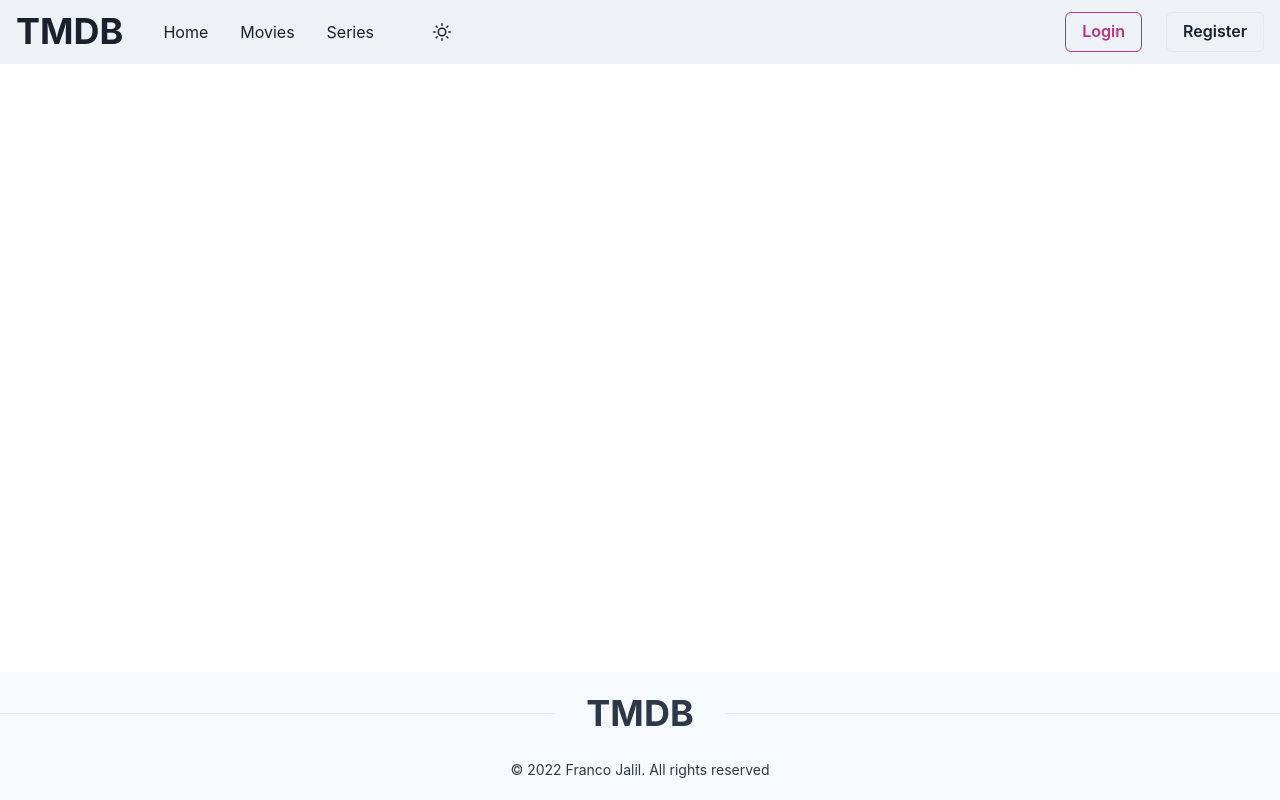
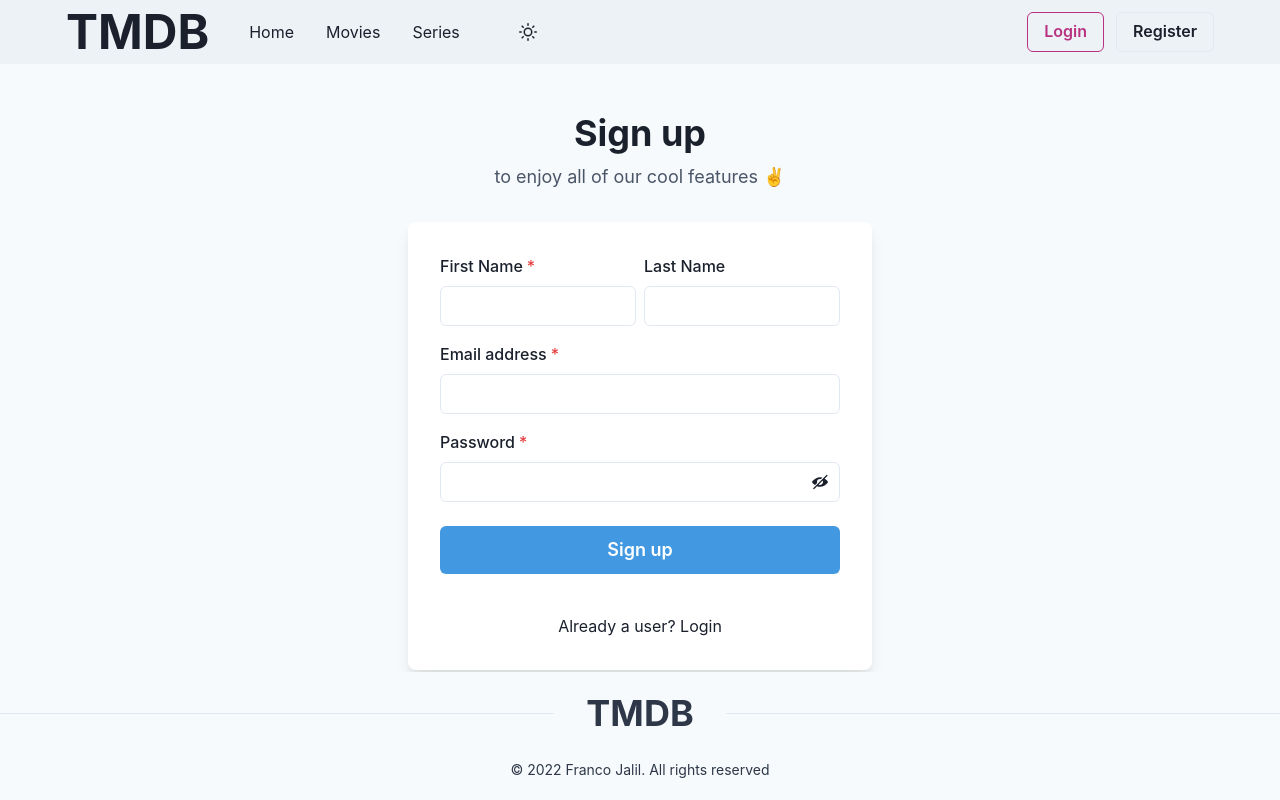
Before and after one commit to francojalil7/TMDB-Frontend, a React (Create React App) app: page /register in a window 1280 px wide. Built offline with nearby package versions, Linux system fonts and the light colour scheme.

Commit message:
add react-hook-form

```diff
--- a/package.json
+++ b/package.json
@@ -19,6 +19,7 @@
     "framer-motion": "^7.5.3",
     "react": "^18.2.0",
     "react-dom": "^18.2.0",
+    "react-hook-form": "^7.38.0",
     "react-icons": "^4.4.0",
     "react-redux": "^8.0.4",
     "react-router-dom": "^6.4.2",
--- a/src/App.tsx
+++ b/src/App.tsx
@@ -1,10 +1,9 @@
 import React from "react";
 import { Route, Routes } from "react-router-dom";
 import Navbar from "./components/navbar/NavBar";
-import Footer from "./components/footer/Footer"
-import Login from "./views/login/Login"
-import Register from "./views/register/Register"
-
+import Footer from "./components/footer/Footer";
+import Login from "./components/login/Login";
+import Register from "./components/register/Register";
 
 function App() {
   return (
@@ -13,8 +12,9 @@
       <Routes>
         <Route path="/"></Route>
         <Route path="/login" element={<Login />}></Route>
+        <Route path="/register" element={<Register />}></Route>
       </Routes>
-      <Footer/>
+      <Footer />
     </>
   );
 }
--- /dev/null
+++ b/src/components/login/Login.module.css
@@ -0,0 +1,4 @@
+.inputEmail{
+    border-color: #3182ce !important;
+    box-shadow: 0 0 0 1px #3182ce !important;
+}
--- a/src/components/login/Login.tsx
+++ b/src/components/login/Login.tsx
@@ -1,68 +1,95 @@
 import {
+  Flex,
   Box,
+  FormControl,
+  FormLabel,
+  Input,
+  Stack,
   Button,
-  FormControl,
-  FormErrorMessage,
-  FormHelperText,
-  FormLabel,
   Heading,
-  Input,
+  Text,
+  useColorModeValue,
 } from "@chakra-ui/react";
-import React, { useState } from "react";
+import { Link } from "react-router-dom";
+import { useForm, Resolver } from "react-hook-form";
+
+type FormValues = {
+  email: string;
+  password: string;
+};
+
+const resolver: Resolver<FormValues> = async (values) => {
+  return {
+    values: values.email ? values : {},
+    errors: !values.email
+      ? {
+        email: {
+            type: "required",
+            message: "This is required.",
+          },
+        }
+      : {},
+  };
+};
+
 
 export default function Login() {
-  const [{ email, password }, setUser] = useState({ email: "", password: "" });
-
-  const handleInputChange = ({
-    target: { name, value },
-  }: React.ChangeEvent<HTMLInputElement>) =>
-    setUser((prev) => {
-      (prev as any)[name] = value;
-      const newValue = { ...prev };
-      return newValue;
-    });
-  function errorMessageExample() {
-    const isError = email === "";
-
-    return (
-      <FormControl isInvalid={isError} w={"30vh"} m="0 auto">
-        <FormLabel>Email</FormLabel>
-        <Input
-          type="email"
-          name="email"
-          value={email}
-          placeholder="Enter your email."
-          onChange={handleInputChange}
-        />
-        {!isError ? (
-          <FormHelperText>Enter your email your mail.</FormHelperText>
-        ) : (
-          <FormErrorMessage>Email is required.</FormErrorMessage>
-        )}
-      </FormControl>
-    );
-  }
+  const { register, handleSubmit, formState: { errors } } = useForm<FormValues>({ resolver });
+  const onSubmit = handleSubmit((data) => {
+    console.log("🚀 ~ file: Login.tsx ~ line 39 ~ Login ~ data", data)
+  })
   return (
-    <>
-      <Box mt={"10vh"}>
-        <Heading ml={{ base: "5vh", lg: "58vh", xl: "62vh" }} my="5">
-          Login to your account
-        </Heading>
-        {errorMessageExample()}
-        <FormControl w={"30vh"} m="0 auto">
-          <FormLabel>Password</FormLabel>
-          <Input
-            type="password"
-            name="password"
-            value={password}
-            placeholder="Enter your password."
-            onChange={handleInputChange}
-          />
-        </FormControl>
-        <Box m="5" display={"flex"}>
-          <Button m="0 auto">Login</Button>
+    <Flex
+      minH={"81vh"}
+      align={"center"}
+      justify={"center"}
+      bg={useColorModeValue("gray.50", "gray.800")}
+    >
+      <Stack spacing={8} mx={"auto"} maxW={"lg"} py={12} px={6}>
+        <Stack align={"center"}>
+          <Heading fontSize={"4xl"}>Sign in to your account</Heading>
+          <Text fontSize={"lg"} color={"gray.600"}>
+            to enjoy all of our cool features ✌️
+          </Text>
+        </Stack>
+        <Box
+          rounded={"lg"}
+          bg={useColorModeValue("white", "gray.700")}
+          boxShadow={"lg"}
+          p={8}
+        >
+          <Stack spacing={4} onSubmit={onSubmit}>
+            <FormControl id="email">
+              <FormLabel>Email address</FormLabel>
+              <Input type="email"{...register("email")}  />
+            </FormControl>
+            <FormControl id="password">
+              <FormLabel>Password</FormLabel>
+              <Input type="password" {...register("password")}/>
+            </FormControl>
+            <Stack spacing={10}>
+              <Button
+                bg={"blue.400"}
+                color={"white"}
+                _hover={{
+                  bg: "blue.500",
+                }}
+                onClick={onSubmit}
+              >
+                Sign in
+              </Button>
+            </Stack>
+            <Stack pt={6}>
+              <Text align={"center"}>
+                Already a user?
+                <Link to="/register" color={"blue.400"}>
+                  Register
+                </Link>
+              </Text>
+            </Stack>
+          </Stack>
         </Box>
-      </Box>
-    </>
+      </Stack>
+    </Flex>
   );
 }
--- a/src/components/navbar/NavBar.tsx
+++ b/src/components/navbar/NavBar.tsx
@@ -20,8 +20,7 @@
 import { Link } from "react-router-dom";
 import { ColorModeSwitcher } from "./ColorModeSwitcher";
 import navStyles from "./NavBar.module.css";
-import {motion } from "framer-motion"
-
+import { motion } from "framer-motion";
 
 const Links = [
   {
@@ -55,13 +54,13 @@
 export default function Navbar() {
   const { isOpen, onOpen, onClose } = useDisclosure();
 
-  const user = { name: "no hay" };
+  const user = { name: "" };
 
   return (
-    <Box className={navStyles.mobileNav} w="100%">
-      <Box bg={useColorModeValue("gray.100", "gray.900")} px={4}>
+    <Box m="auto" className={navStyles.mobileNav} w="100%" bg={useColorModeValue("gray.100", "gray.900")}>
+      <Box m="auto" px={4} maxWidth="1180px">
         <Flex h={16} alignItems={"center"} justifyContent={"space-between"}>
-          <HStack spacing={8} alignItems={"center"}  >
+          <HStack spacing={8} alignItems={"center"}>
             <Box display={{ base: "flex", md: "none" }}>
               <Menu>
                 <MenuButton
@@ -79,8 +78,10 @@
                 </MenuList>
               </Menu>
             </Box>
+            <Link to="/">
+              <Heading m="0 auto" fontSize={{base:"0.8rem",lg:"2rem",xl:"3rem"}}>TMDB</Heading>
+            </Link>
 
-            <Heading>TMDB</Heading>
             <HStack
               as={"nav"}
               spacing={4}
@@ -94,7 +95,7 @@
             </HStack>
             <ColorModeSwitcher />
           </HStack>
-          {user.name === "" ? (
+          {user.name !== "" ? (
             <Flex alignItems={"center"}>
               <Menu>
                 <MenuButton
@@ -119,9 +120,28 @@
               </Menu>
             </Flex>
           ) : (
-            <ButtonGroup variant="outline" spacing="6">
-              <Button colorScheme="pink" as={motion.button} whileTap={{ scale: 0.8 }} whileHover={{ scale: 1.1 }}>Login</Button>
-              <Button as={motion.button} whileTap={{ scale: 0.8 }} whileHover={{ scale: 1.1 }}>Register</Button>
+            <ButtonGroup variant="outline" spacing="3">
+              <Link to="/login">
+                <Button
+                  colorScheme="pink"
+                  as={motion.button}
+                  whileTap={{ scale: 0.8 }}
+                  whileHover={{ scale: 1.1 }}
+                  m="0"
+                >
+                  Login
+                </Button>
+              </Link>
+              <Link to="/register">
+                <Button
+                  as={motion.button}
+                  whileTap={{ scale: 0.8 }}
+                  whileHover={{ scale: 1.1 }}
+                  m="0"
+                >
+                  Register
+                </Button>
+              </Link>
             </ButtonGroup>
           )}
         </Flex>
--- a/src/components/register/Register.tsx
+++ b/src/components/register/Register.tsx
@@ -1,10 +1,106 @@
-import { Heading } from "@chakra-ui/react";
-import { ReactNode } from "react";
+import {
+  Flex,
+  Box,
+  FormControl,
+  FormLabel,
+  Input,
+  InputGroup,
+  HStack,
+  InputRightElement,
+  Stack,
+  Button,
+  Heading,
+  Text,
+  useColorModeValue,
+} from "@chakra-ui/react";
+import { useState } from "react";
+import { ViewIcon, ViewOffIcon } from "@chakra-ui/icons";
+import { Link } from "react-router-dom";
 
 export default function Register() {
+  const [showPassword, setShowPassword] = useState(false);
+
   return (
-    <>
-      <Heading>Create Account</Heading>
-    </>
+    <Flex
+      minH={"81vh"}
+      align={"center"}
+      justify={"center"}
+      bg={useColorModeValue("gray.50", "gray.800")}
+    >
+      <Stack spacing={8} mx={"auto"} maxW={"lg"} py={12} px={6}>
+        <Stack align={"center"}>
+          <Heading fontSize={"4xl"} textAlign={"center"}>
+            Sign up
+          </Heading>
+          <Text fontSize={"lg"} color={"gray.600"}>
+            to enjoy all of our cool features ✌️
+          </Text>
+        </Stack>
+        <Box
+          rounded={"lg"}
+          bg={useColorModeValue("white", "gray.700")}
+          boxShadow={"lg"}
+          p={8}
+        >
+          <Stack spacing={4}>
+            <HStack>
+              <Box>
+                <FormControl id="firstName" isRequired>
+                  <FormLabel>First Name</FormLabel>
+                  <Input type="text" />
+                </FormControl>
+              </Box>
+              <Box>
+                <FormControl id="lastName">
+                  <FormLabel>Last Name</FormLabel>
+                  <Input type="text" />
+                </FormControl>
+              </Box>
+            </HStack>
+            <FormControl id="email" isRequired>
+              <FormLabel>Email address</FormLabel>
+              <Input type="email" />
+            </FormControl>
+            <FormControl id="password" isRequired>
+              <FormLabel>Password</FormLabel>
+              <InputGroup>
+                <Input type={showPassword ? "text" : "password"} />
+                <InputRightElement h={"full"}>
+                  <Button
+                    variant={"ghost"}
+                    onClick={() =>
+                      setShowPassword((showPassword) => !showPassword)
+                    }
+                  >
+                    {showPassword ? <ViewIcon /> : <ViewOffIcon />}
+                  </Button>
+                </InputRightElement>
+              </InputGroup>
+            </FormControl>
+            <Stack spacing={10} pt={2}>
+              <Button
+                loadingText="Submitting"
+                size="lg"
+                bg={"blue.400"}
+                color={"white"}
+                _hover={{
+                  bg: "blue.500",
+                }}
+              >
+                Sign up
+              </Button>
+            </Stack>
+            <Stack pt={6}>
+              <Text align={"center"}>
+                Already a user?{" "}
+                <Link to="/login" color={"blue.400"}>
+                  Login
+                </Link>
+              </Text>
+            </Stack>
+          </Stack>
+        </Box>
+      </Stack>
+    </Flex>
   );
 }
--- a/src/state/user.ts
+++ b/src/state/user.ts
@@ -1,7 +1,7 @@
 import { PayloadAction, createSlice } from "@reduxjs/toolkit";
 import { RootState } from "./store";
 
-export    interface User {
+export interface User {
   name: string;
   lastname: string;
   email: string;
--- a/src/views/login/Login.tsx
+++ /dev/null
@@ -1,9 +0,0 @@
-import { Box, Button } from "@chakra-ui/react";
-import { motion } from "framer-motion";
-import { ReactNode } from "react";
-
-const Login = ()=>{
-    return <Button as={motion.button} bg="red" w="10" whileHover={{ scale: 1.1 }}>Hola </Button>
-}
-
-export default Login;
```
Also changed, not shown: src/views/register/Register.tsx (deleted, +0 -8 lines), 1 other file (tests, documents, lock files or other folders).
